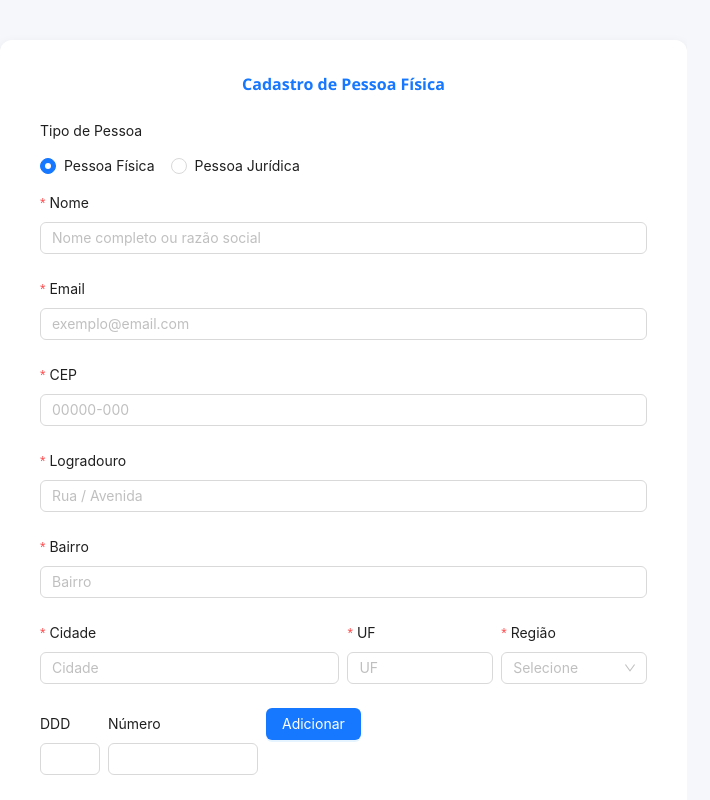
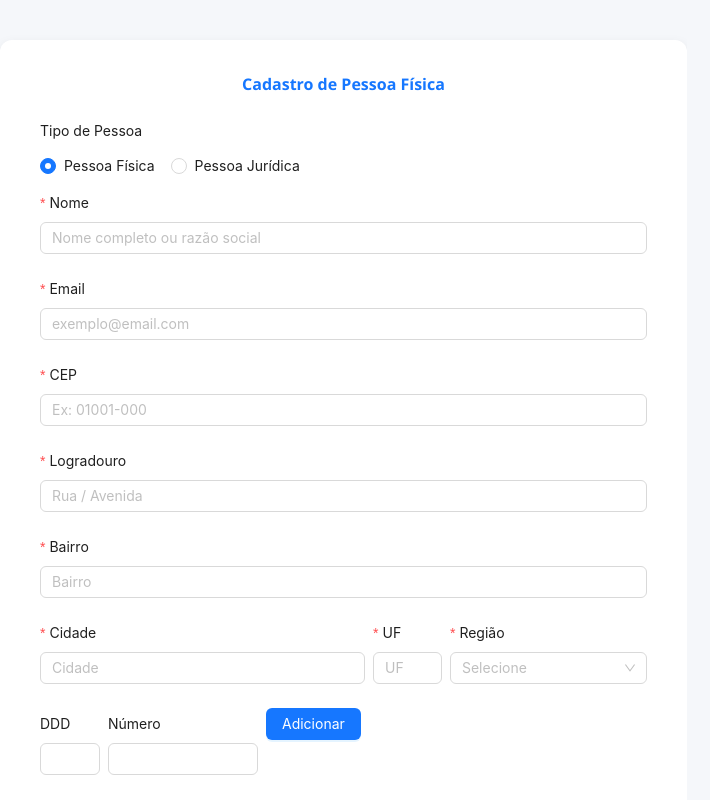
Before and after one commit to louiseferraz/FormCadPFePJ, a React (Vite) app: page / in a window 1280 px wide. Shown: the whole page, without its empty margins (0-710 px from the left). Built offline with nearby package versions, Linux system fonts and the light colour scheme.

Commit message:
pessoaForm

```diff
--- a/src/App.jsx
+++ b/src/App.jsx
@@ -9,7 +9,7 @@ import PessoaFormOO from './components/cadastrapessoa/PessoaFormOO.jsx';
 function App() {
   return (
     <>
-      <PessoaFormOO />
+      <PessoaForm />
     </>
   );
 }
```
